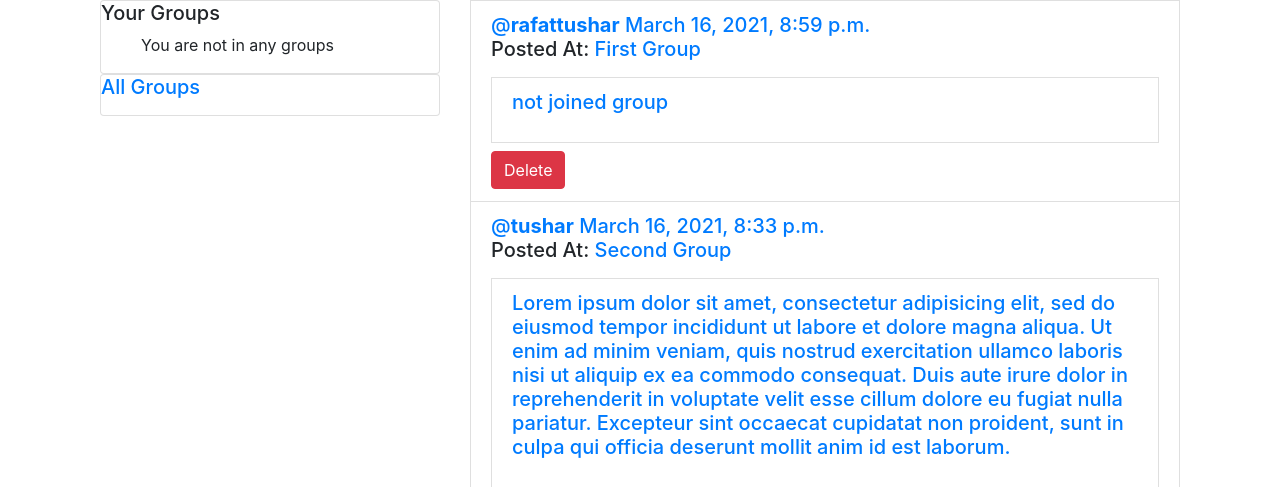
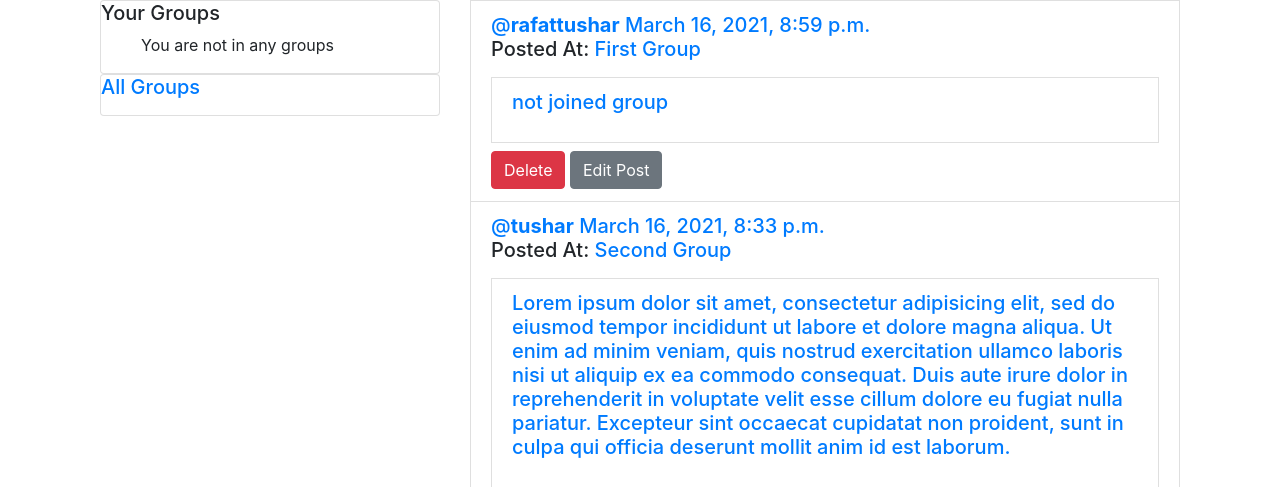
Before and after one commit to rafattu5har/social_site, a Django app: page /posts/ in a window 1280 px wide. Shown: the part 56-543 px from the top of the page. Run offline with Django 3.2, Linux system fonts and the light colour scheme; a user stored in the database is signed in; data comes from the database, SQL or seed files in the repository.

Commit message:
add EDIT button in posts list in template in 'posts' app

```diff
--- a/social_site/posts/templates/posts/post_list.html
+++ b/social_site/posts/templates/posts/post_list.html
@@ -74,6 +74,7 @@
         <div class="media-footer">
           {% if user.is_authenticated and post.user == user and not hide %}
             <a class="btn btn-danger" href="{% url 'posts:delete' pk=post.pk %}" title="delete">Delete</a>
+            <a class="btn btn-secondary" href="{% url 'posts:edit' pk=post.pk %}" title="edit">Edit Post</a>
           {% endif %}
         </div>
       </div>
```
